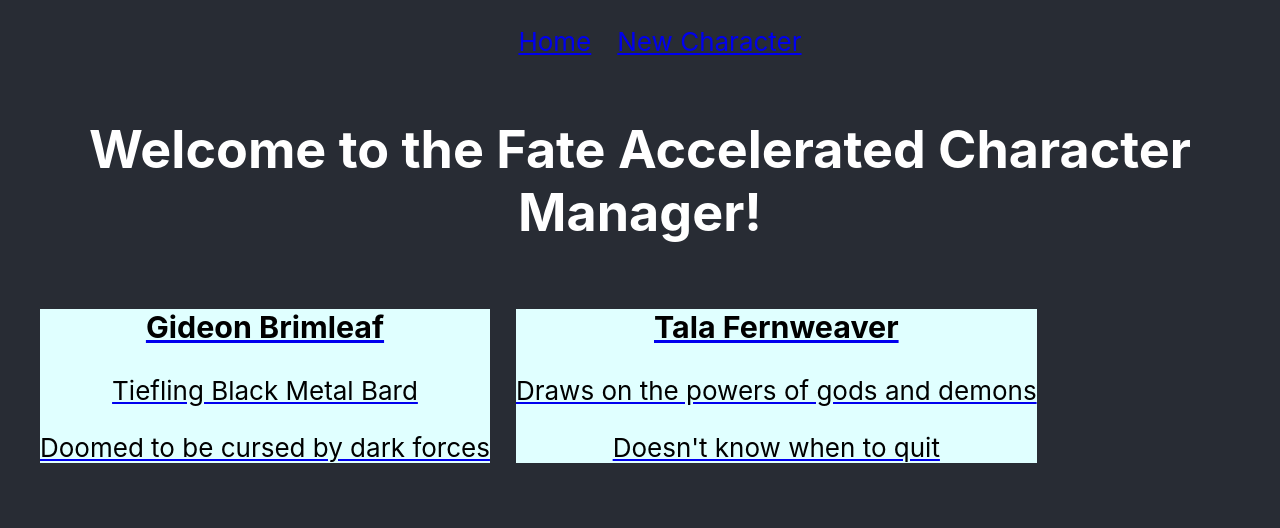
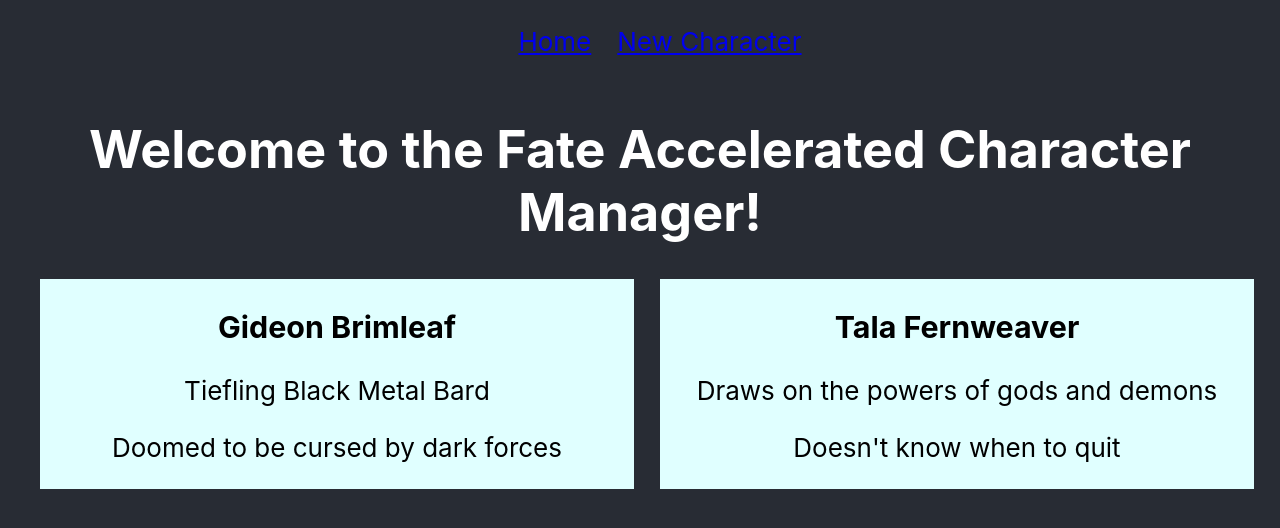
Before and after one commit to GideonBrimleaf/fate_character_generator, a React (Create React App) app: page / in a window 1280 px wide. Shown: the top 528 px of the page. Built offline with nearby package versions, Linux system fonts and the light colour scheme.

Commit message:
added parameterised router

```diff
--- a/src/App.js
+++ b/src/App.js
@@ -26,10 +26,6 @@
 
   render(){
 
-    const characterPaths = this.state.characters.map(character =>{
-      return <Route key={character.id} path={`/character/${character.id}`} render={() => <CharacterDetail character={character} />}/>
-    })
-
     return (
       <div className="App">
         <Router>
@@ -37,7 +33,7 @@
           <Switch>
           <Route exact path="/" render={() => <CharacterList characters={this.state.characters} />} />
           <Route path="/new" render={() => <CharacterForm onCharacterCreated={this.addCharacter} />} />
-          {characterPaths}
+          <Route path="/character/:characterId" render={(matchProps) => <CharacterDetail {...matchProps} characters={this.state.characters}/>} />
           </Switch>
         </Router>
       </div>
--- a/src/components/CharacterDetail.js
+++ b/src/components/CharacterDetail.js
@@ -1,9 +1,14 @@
 import React from 'react'
 
 const CharacterDetail = (props) => {
+
+  const foundCharacter = props.characters.find(character => {
+    return parseInt(props.match.params.characterId) === character.id
+  })
+
   return (
     <main>
-      <p>The character name is {props.character.name}</p>
+      <p>The character name is {foundCharacter.name}</p>
       <p>The whole character sheet goes here</p>
     </main>
   )
--- a/src/components/CharacterSummary.js
+++ b/src/components/CharacterSummary.js
@@ -3,13 +3,11 @@
 
 const CharacterSummary = (props) => {
   return (
-    <a href={`/character/${props.characterDetails.id}`}>
-      <li className="characterSummaryTile">
-        <h3>{props.characterDetails.name}</h3>
-        <p>{props.characterDetails.highConcept}</p>
-        <p>{props.characterDetails.trouble}</p>
-      </li>
-    </a>
+    <li className="characterSummaryTile">
+      <h3>{props.characterDetails.name}</h3>
+      <p>{props.characterDetails.highConcept}</p>
+      <p>{props.characterDetails.trouble}</p>
+    </li>
   )
 }
 
```
